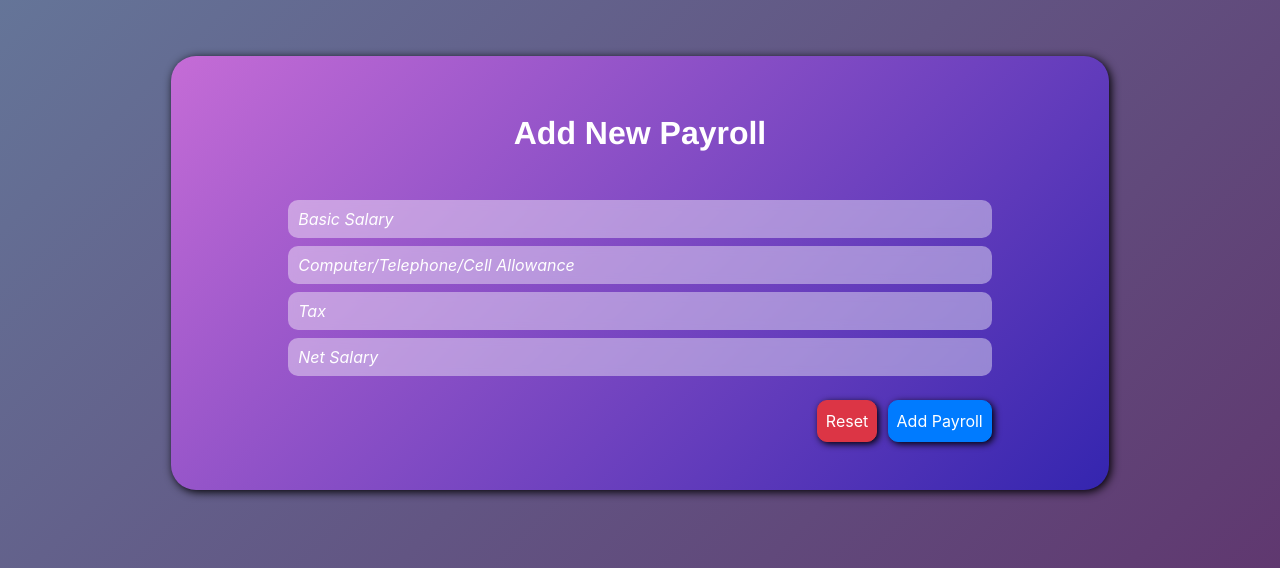
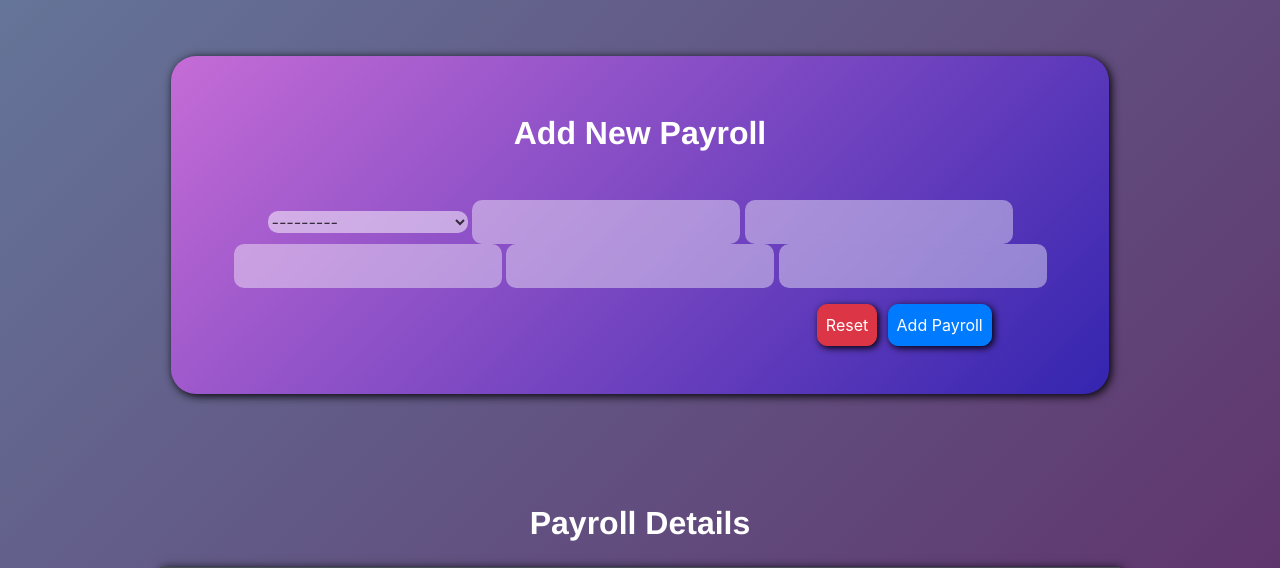
Before and after one commit to ShariqueReza/Employee_Management_System, a Django app: page /payroll in a window 1280 px wide. Shown: the part 134-702 px from the top of the page. Run offline with Django 5.2, Linux system fonts and the light colour scheme; data comes from the database, SQL or seed files in the repository; some libraries are stand-ins or nearby versions.

Commit message:
we can add payroll now

```diff
--- a/app/templates/app/payroll.html
+++ b/app/templates/app/payroll.html
@@ -5,23 +5,23 @@
             <div class="bg-body py-5 text-center" id="formbackground">
                 <h2 class="fs-3 fw-bold text-decoration-underline mb-5">Add New Payroll</h2>
 
-
+                {{form.emp_name}}
                 <div id="alertName" class="alert alert-danger p-2 w-75 mx-auto d-none">Select Employee</div>
 
-
+                {{form.role}}
                 <div id="alertRole" class="alert alert-danger p-2 w-75 mx-auto d-none">Select a valid Role</div>
 
 
-                <input  id="BasicSalary" type="number"  placeholder="Basic Salary" class="form-control mb-2 w-75 mx-auto">
+                {{form.basic_salary}}
                 <div id="alertBasicSalary" class="alert alert-danger p-2 w-75 mx-auto d-none">Enter valid Basic Salary with maximum of 8 digits and upto 2 decimal places</div>
 
-                <input  id="Allowance" type="number"  placeholder="Computer/Telephone/Cell Allowance" class="form-control mb-2 w-75 mx-auto">
+                {{form.allowance}}
                 <div id="alertAllowance" class="alert alert-danger p-2 w-75 mx-auto d-none">Enter valid Allowance with maximum of 8 digits and upto 2 decimal places</div>
 
-                <input  id="Tax" type="number"  placeholder="Tax" class="form-control mb-2 w-75 mx-auto">
+                {{form.tax}}
                 <div id="alertTax" class="alert alert-danger p-2 w-75 mx-auto d-none">Enter valid Tax with maximum of 8 digits and upto 2 decimal places</div>
 
-                <input  id="NetSalary" type="number" placeholder="Net Salary" class="form-control mb-2 w-75 mx-auto"  readonly>
+                {{form.net_salary}}
 
 
                 <div class="buttons w-75 mx-auto">
```
